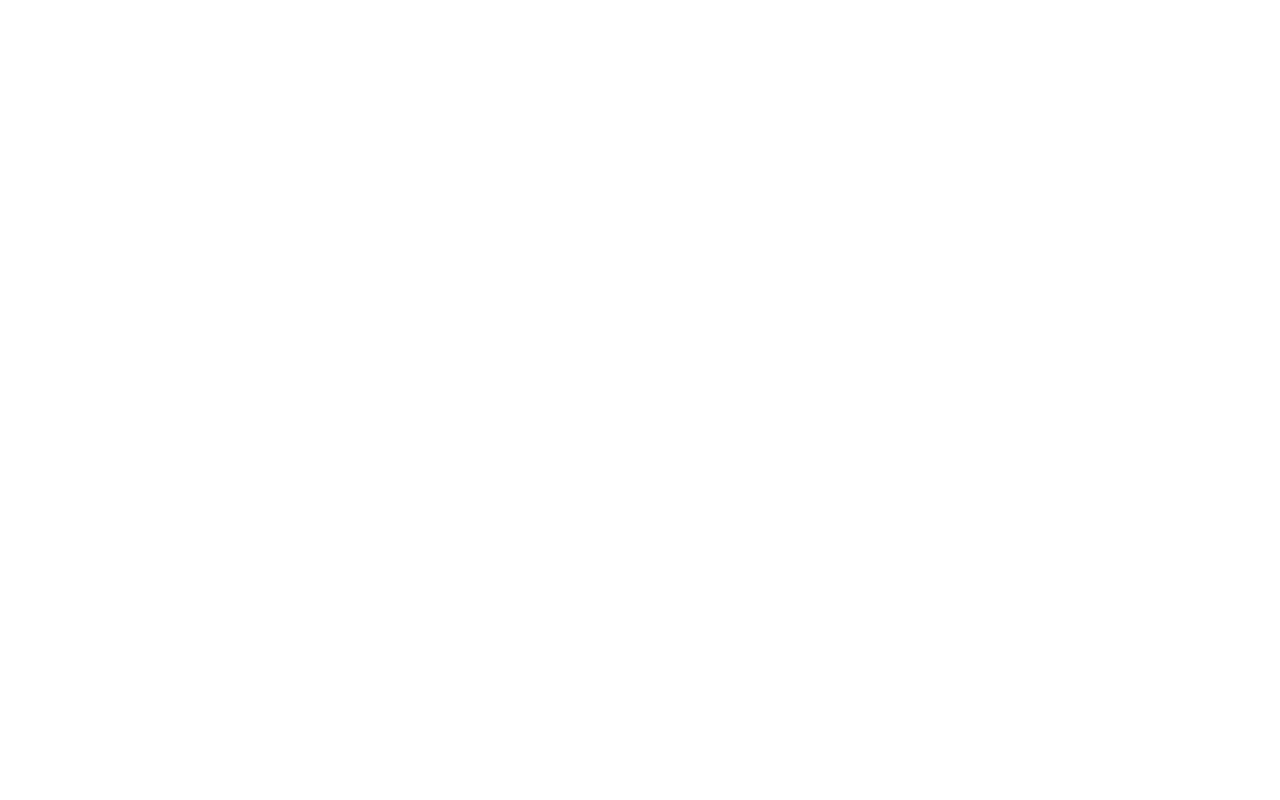
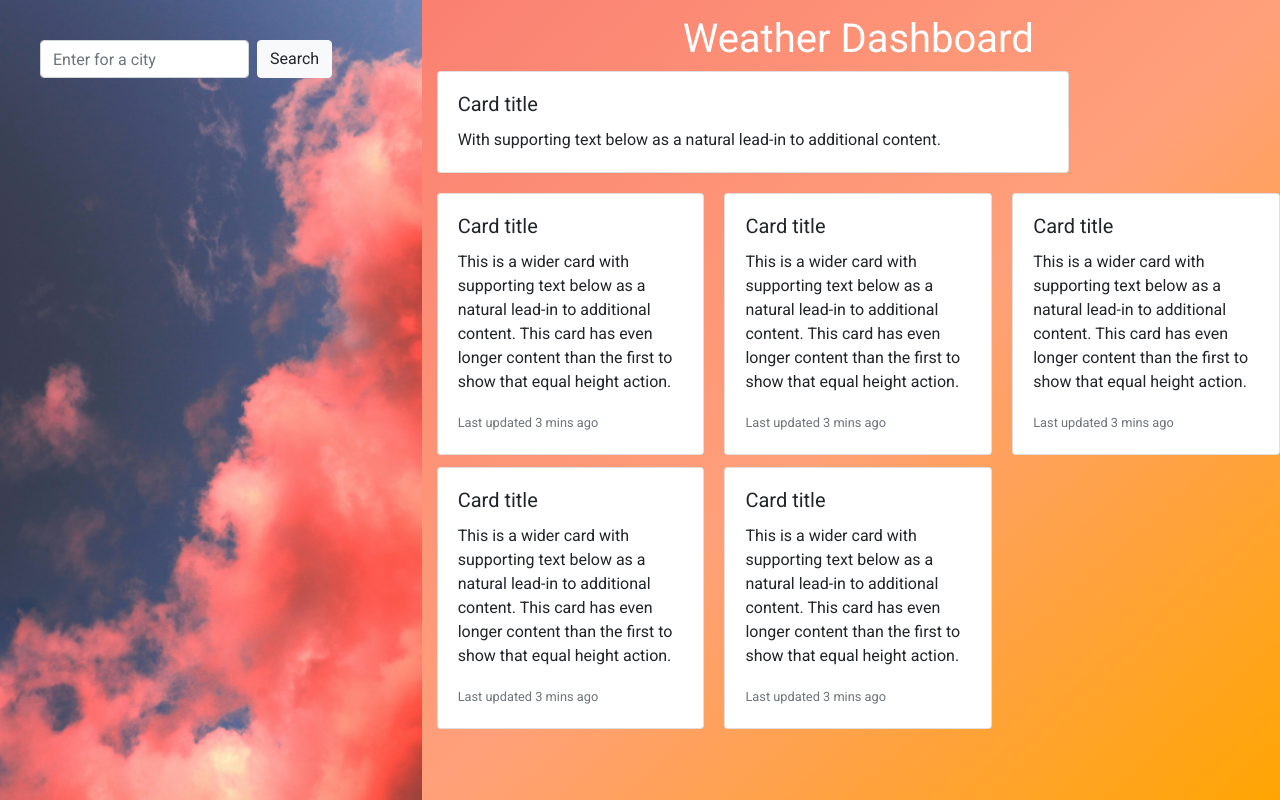
Before and after one commit to MAsuamah/weather-dashboard, a plain HTML site: page index.html in a window 1280 px wide. Drawn offline with nearby package versions, Linux system fonts and the light colour scheme.

Commit message:
dashboard layout

```diff
--- a/assets/css/styles.css
+++ b/assets/css/styles.css
@@ -0,0 +1,35 @@
+* {
+  box-sizing: border-box;
+  margin: 0;
+  padding: 0;
+}
+
+body {
+  font-family: 'Roboto', sans-serif;
+
+
+}
+
+h1{
+  padding-top: 15px;
+  text-align: center;
+  color: white;
+}
+
+.col-4 {
+  background-image: url(../images/Weather\ Side\ Bar.png);
+  background-size: cover;
+  height: 800px;
+}
+
+.col-8 {
+  background-image: linear-gradient(to bottom right, salmon, lightsalmon, orange);
+}
+
+.form-inline {
+  padding: 40px;
+}
+
+.card-columns {
+  margin-top: 20px;
+}
--- a/index.html
+++ b/index.html
@@ -4,13 +4,89 @@
   <meta charset="UTF-8">
   <meta http-equiv="X-UA-Compatible" content="IE=edge">
   <meta name="viewport" content="width=device-width, initial-scale=1.0">
-  <link
-  rel="stylesheet"
-  href="https://stackpath.bootstrapcdn.com/bootstrap/4.3.1/css/bootstrap.min.css"
-/>
+  <link rel="preconnect" href="https://fonts.gstatic.com">
+  <link href="https://fonts.googleapis.com/css2?family=Roboto&display=swap" rel="stylesheet">
+  <link rel="stylesheet" href="https://stackpath.bootstrapcdn.com/bootstrap/4.3.1/css/bootstrap.min.css"/>
+  <link rel="stylesheet" href="assets/css/styles.css"/>
   <title>Weather Dashboard</title>
 </head>
 <body>
+
+  <div class="row">
+
+    <div class="col-4">
+        <form class="form-inline">
+          <input class="form-control mr-sm-2" type="search" placeholder="Enter for a city" aria-label="Search">
+          <button type="button" class="btn btn-light">Search</button>
+        </form>
+        <section class="history">
+
+        </section>
+    </div>
+
+    <div class="col-8">
+
+      <h1>Weather Dashboard</h1>
+
+      <div class="card w-75">
+        <div class="card-body">
+          <h5 class="card-title">Card title</h5>
+          <p class="card-text">With supporting text below as a natural lead-in to additional content.</p>
+        </div>
+      </div>
+
+      <div class="card-columns">
+
+        <div class="card">
+          <div class="card-body">
+            <h5 class="card-title">Card title</h5>
+            <p class="card-text">This is a wider card with supporting text below as a natural lead-in to additional content. This card has even longer content than the first to show that equal height action.</p>
+            <p class="card-text"><small class="text-muted">Last updated 3 mins ago</small></p>
+          </div>
+        </div>
+
+        <div class="card">
+          <div class="card-body">
+            <h5 class="card-title">Card title</h5>
+            <p class="card-text">This is a wider card with supporting text below as a natural lead-in to additional content. This card has even longer content than the first to show that equal height action.</p>
+            <p class="card-text"><small class="text-muted">Last updated 3 mins ago</small></p>
+          </div>
+        </div>
+
+        <div class="card">
+          <div class="card-body">
+            <h5 class="card-title">Card title</h5>
+            <p class="card-text">This is a wider card with supporting text below as a natural lead-in to additional content. This card has even longer content than the first to show that equal height action.</p>
+            <p class="card-text"><small class="text-muted">Last updated 3 mins ago</small></p>
+          </div>
+        </div>
+
+        <div class="card">
+          <div class="card-body">
+            <h5 class="card-title">Card title</h5>
+            <p class="card-text">This is a wider card with supporting text below as a natural lead-in to additional content. This card has even longer content than the first to show that equal height action.</p>
+            <p class="card-text"><small class="text-muted">Last updated 3 mins ago</small></p>
+          </div>
+        </div>
+
+        <div class="card">
+          <div class="card-body">
+            <h5 class="card-title">Card title</h5>
+            <p class="card-text">This is a wider card with supporting text below as a natural lead-in to additional content. This card has even longer content than the first to show that equal height action.</p>
+            <p class="card-text"><small class="text-muted">Last updated 3 mins ago</small></p>
+          </div>
+        </div>
+
+      </div>
+
+    </div>
+
+
+  </div>
+
+
+
+
   <script src="https://code.jquery.com/jquery-3.4.1.min.js"></script>
 </body>
 </html>
```
